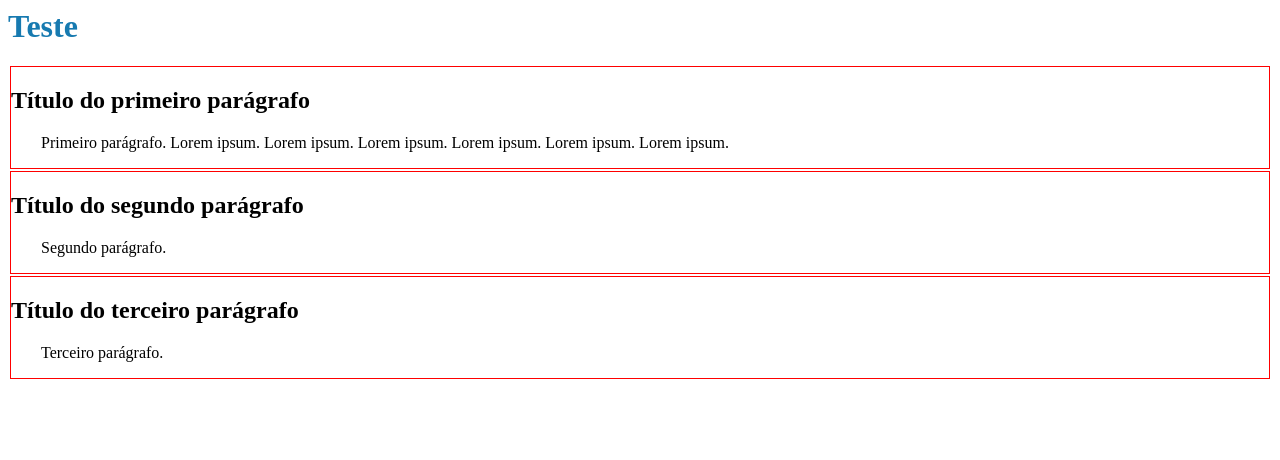
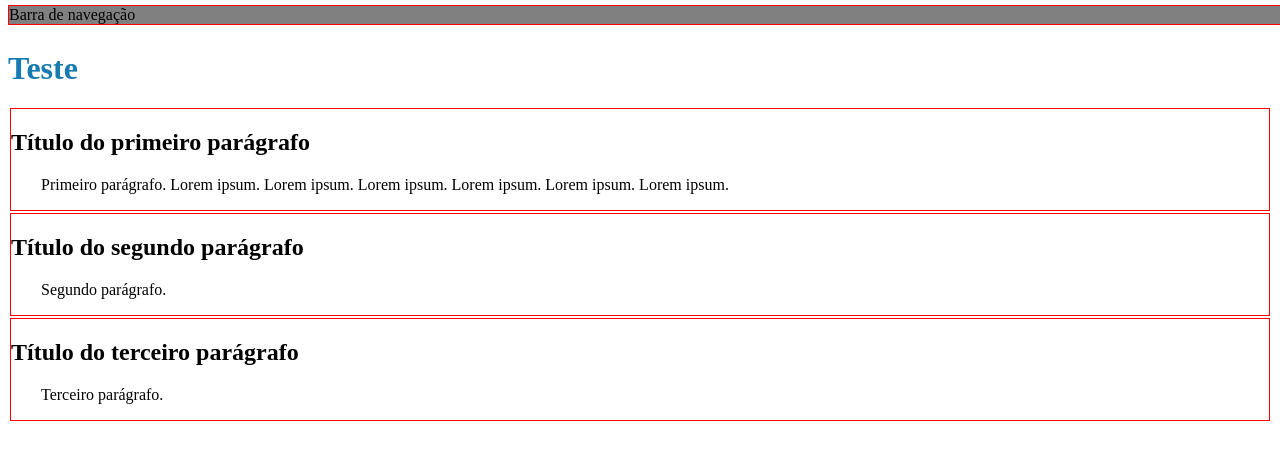
Before and after one commit to chriskf/chriskf.github.io, a plain HTML site: page index.html in a window 1280 px wide. Drawn offline with Linux system fonts and the light colour scheme.

Commit message:
Barra de navegação

```diff
--- a/index.html
+++ b/index.html
@@ -6,7 +6,12 @@
   </head>
 
   <body>
+    <div class="espaco"></div>
     <h1>Teste</h1>
+
+    <div id="nav">
+      Barra de navegação
+    </div>
 
     <div class="anuncio">
       <h2>Título do primeiro parágrafo</h2>
--- a/styles.css
+++ b/styles.css
@@ -4,8 +4,20 @@ h1 {
 }
 
 p {
-   text-indent: 30px;
-   font-family: 'robotolight';
+  text-indent: 30px;
+  font-family: 'robotolight';
+}
+
+div.espaco {
+  margin-top:50px;
+}
+
+div#nav {
+  position: fixed;
+  top: 5px;
+  border: 1px solid red;
+  background: gray;
+  width: 100%;
 }
 
 div.anuncio {
```
